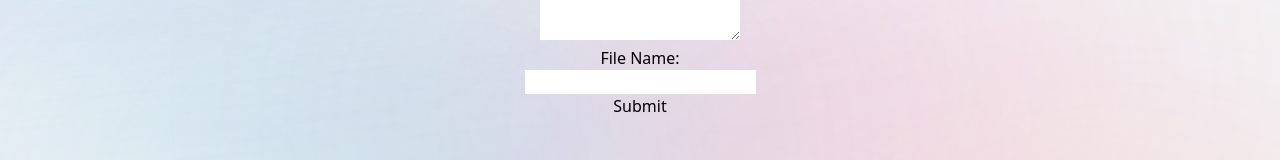
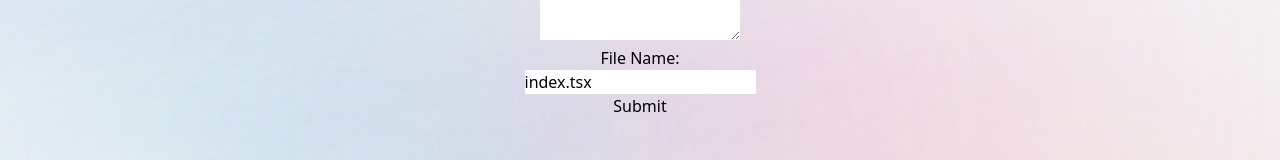
Before and after one commit to rohanarun/feedbacktrees, a Next.js app: page / in a window 1280 px wide. Shown: the part 344-504 px from the top of the page. Built offline with nearby package versions, Linux system fonts and the light colour scheme.

Commit message:
Update index.tsx

```diff
--- a/pages/index.tsx
+++ b/pages/index.tsx
@@ -150,7 +150,7 @@ const Home: NextPage = () => {
               type="text"
               id="file-name"
               name="file-name"
-              value={fileName}
+              value="index.tsx"
               onChange={(e) => setFileName(e.target.value)}
               required
             />
```
